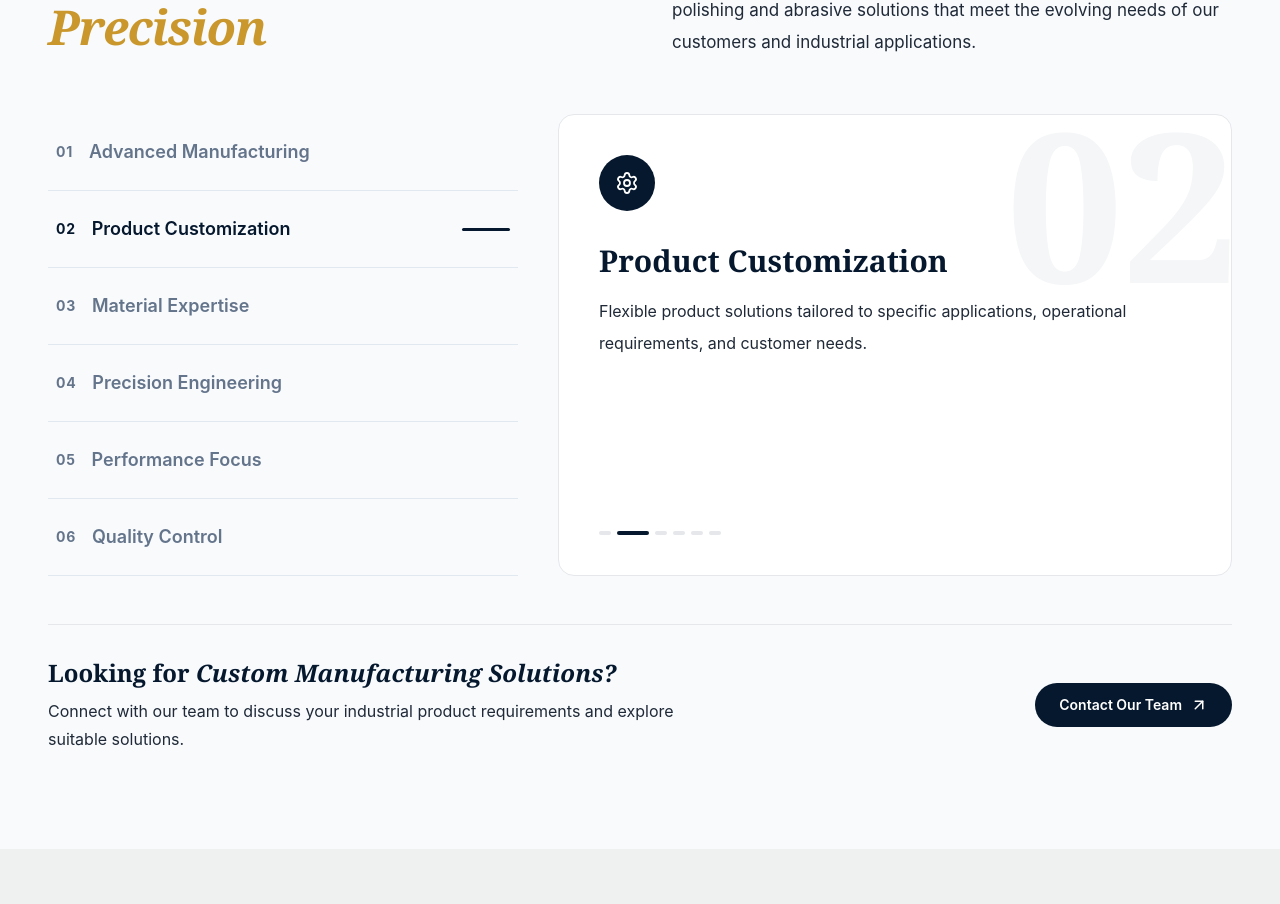
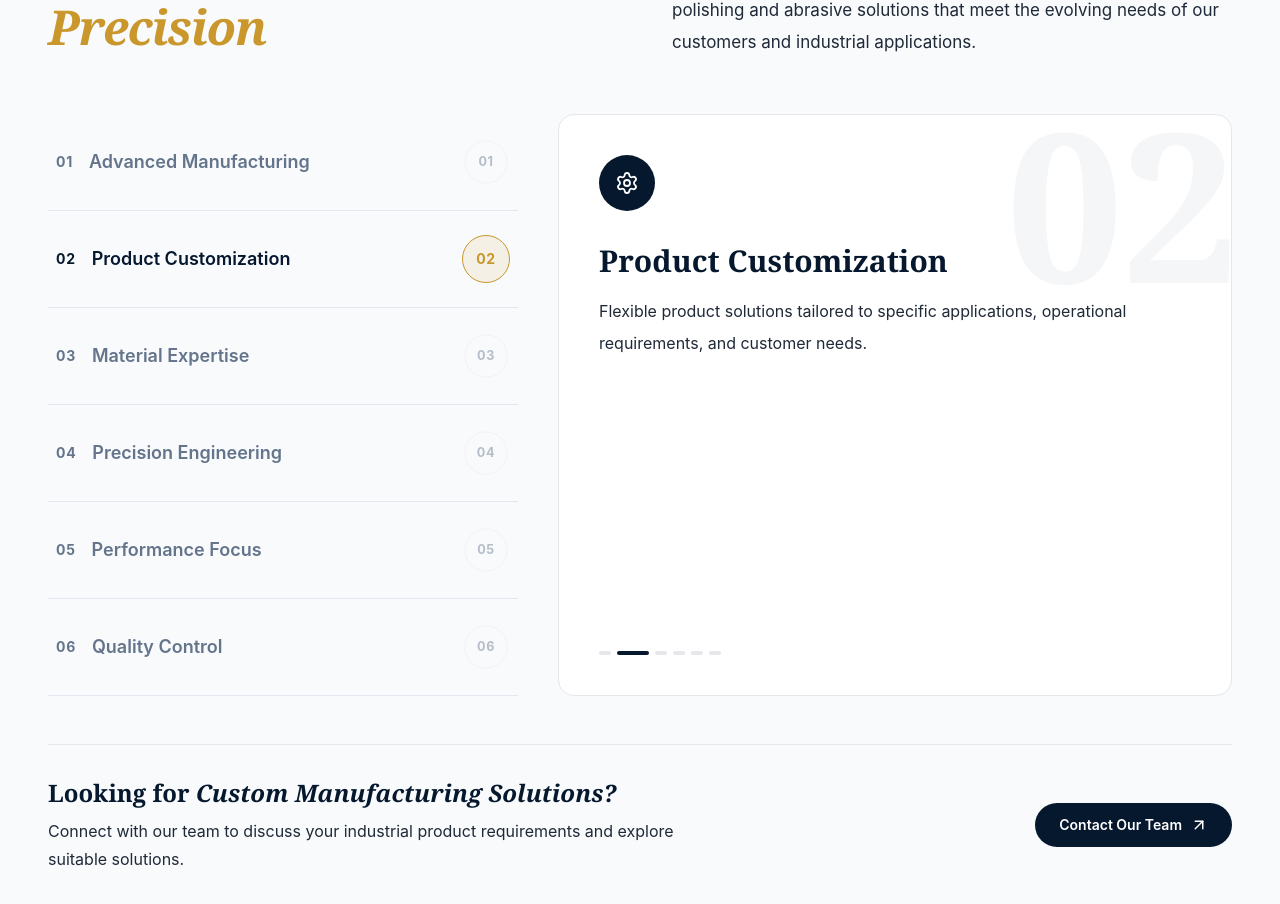
Before and after one commit to Rohit-Dhaka/ktglowhisar, a React (Vite) app: page /about in a window 1280 px wide. Shown: the part 6734-7638 px from the top of the page. Built offline with nearby package versions, Linux system fonts and the light colour scheme.

Commit message:
add number

```diff
--- a/src/components/about/ManufacturingCapabilities.jsx
+++ b/src/components/about/ManufacturingCapabilities.jsx
@@ -208,16 +208,26 @@ const ManufacturingCapabilities = () => {
                     </span>
 
                     {/* Active right-side line */}
-                    <span className="ml-auto flex w-12 shrink-0 items-center justify-end">
-                      <motion.span
-                        animate={{ width: isActive ? 50 : 0 }}
-                        transition={{
-                          duration: reduce ? 0 : 0.45,
-                          ease: EASE,
-                        }}
-                        className="h-[3px] rounded-full bg-[#06182E]"
-                      />
-                    </span>
+               <span className="ml-auto flex shrink-0 items-center">
+  <motion.span
+    key={id}
+    animate={{
+      scale: isActive ? 1 : 0.9,
+      opacity: isActive ? 1 : 0.45,
+    }}
+    transition={{
+      duration: reduce ? 0 : 0.4,
+      ease: EASE,
+    }}
+    className={`flex h-12 w-12 items-center justify-center rounded-full border text-sm font-bold tracking-wider transition-colors duration-300 ${
+      isActive
+        ? "border-[#C9972B] bg-[#C9972B]/10 text-[#C9972B]"
+        : "border-[#E5E7EB] bg-transparent text-[#64748B]"
+    }`}
+  >
+    {id}
+  </motion.span>
+</span>
                   </motion.button>
                 );
               })}
```
